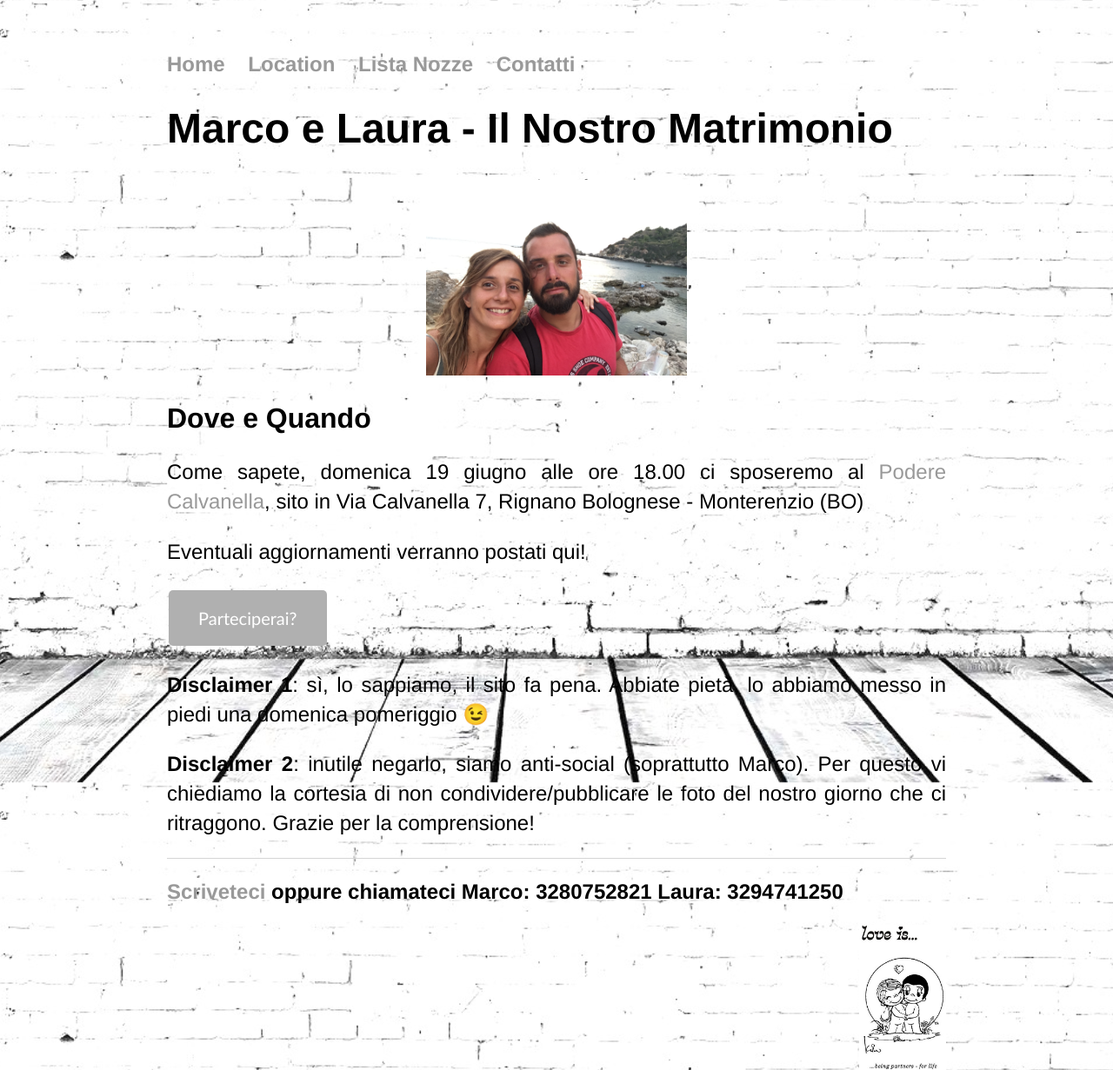
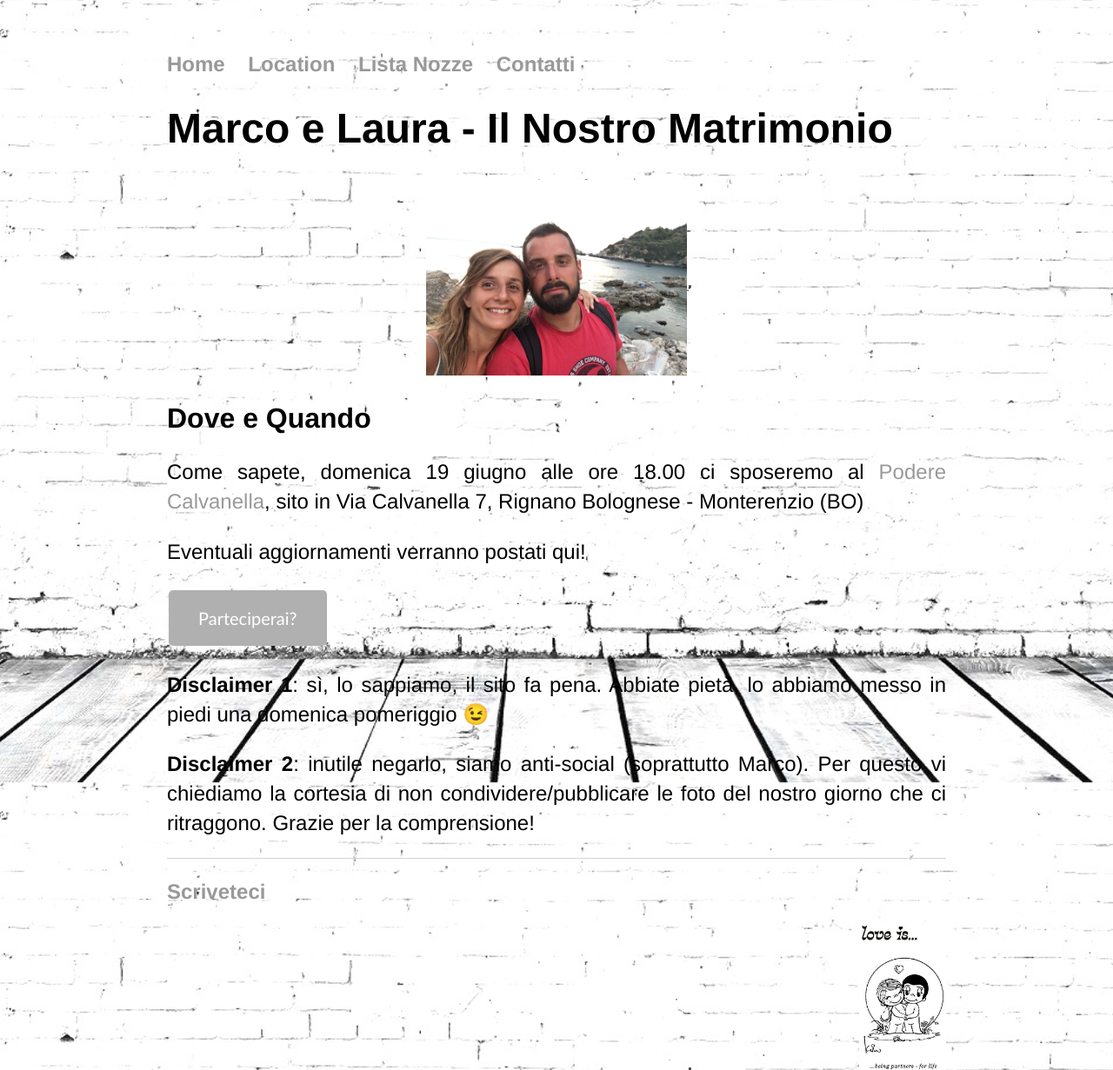
Before and after one commit to marcoelaura/marcoelaura.github.io, a Jekyll site: the page built from index.html, in a window 1280 px wide. Shown: the whole page at 87% size. Built offline with Jekyll 4.4.1, drawn with Linux system fonts in a browser that asks for light colours.

Commit message:
Update index.html

```diff
--- a/index.html
+++ b/index.html
@@ -49,7 +49,7 @@ title: Marco e Laura
 </div><!-- /.blurb -->
 <footer>
 	<ul>
-	   <li><a href="/Contatti/simple_form.html" target="_blank">Scriveteci</a> oppure chiamateci Marco: 3280752821 Laura: 3294741250</li>
+	   <li><a href="/Contatti/simple_form.html" target="_blank">Scriveteci</a> </li>
 	</ul>
 </footer>
 <img align="right" src="/Contatti/loveis.jpeg" width="100">
```
